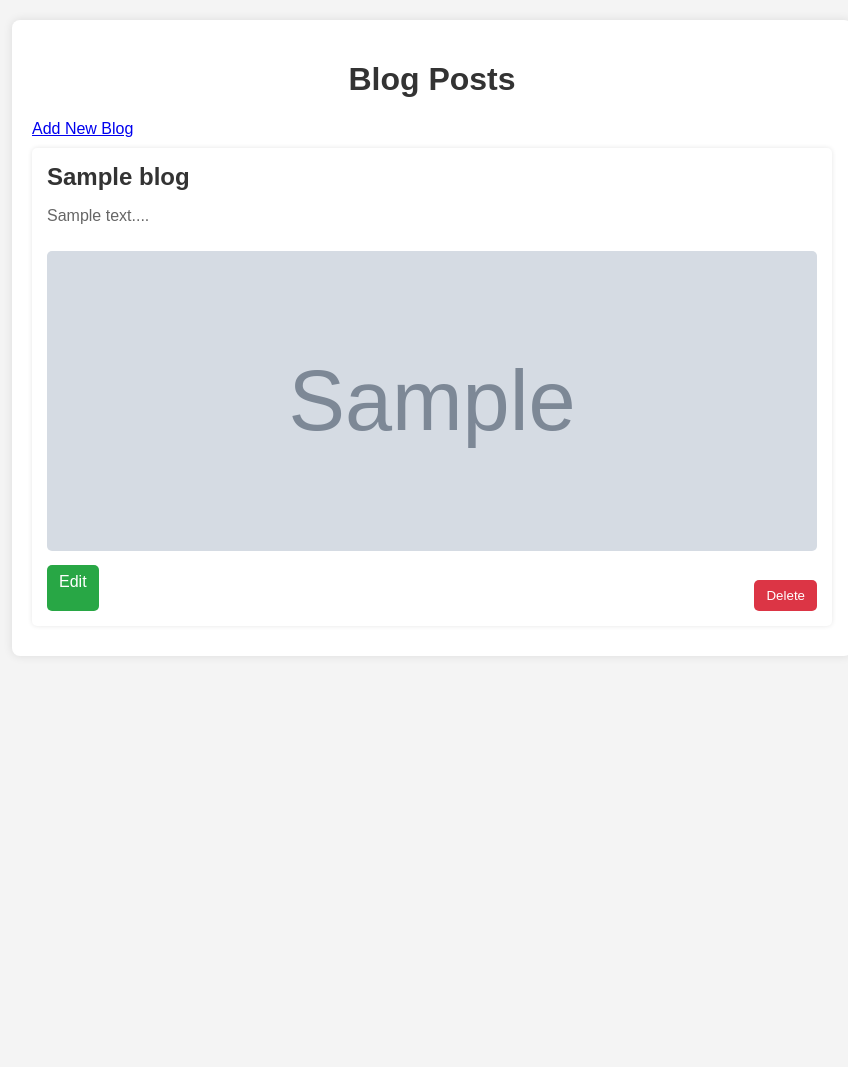
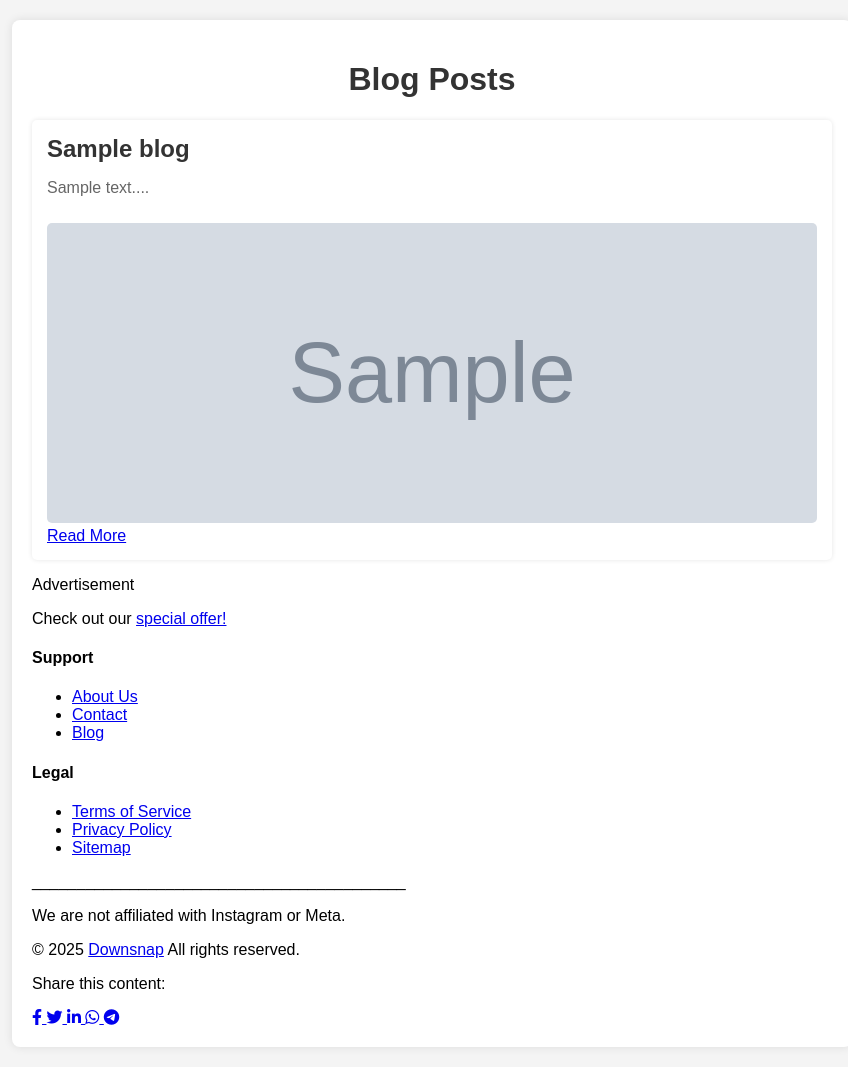
Before and after one commit to itsmethepalky/Downsnap, a Flask app: template templates/blog.html in a window 1280 px wide. Shown: the whole page, without its empty margins (208-1056 px from the left). Before the commit the page ends 611 px from the top, so only its background shows below. Run offline with Flask 2, Linux system fonts and the light colour scheme; the template is opened without the code that fills it: most values are stand-ins (such as "Sample title", 1, 10 or a date in 2020); grey boxes marked "Sample" are stand-in pictures.

Commit message:
Add files via upload

```diff
--- a/templates/blog.html
+++ b/templates/blog.html
@@ -9,22 +9,109 @@
 <body>
     <div class="container">
         <h1>Blog Posts</h1>
-        <a href="{{ url_for('add_blog') }}" class="action-buttons">Add New Blog</a>
         {% for blog in blogs %}
         <div class="blog-post">
             <h2>{{ blog.title }}</h2>
             <p>{{ blog.content[:100] }}...</p>
             {% if blog.image_url %}
             <img src="{{ blog.image_url }}" alt="Blog Image">
+
             {% endif %}
-            <div class="action-buttons">
-                <a href="{{ url_for('edit_blog', id=blog.id) }}">Edit</a>
+            <!-- Link to the full blog post -->
+            <a href="{{ url_for('view_blog', blog_id=blog.id) }}" class="read-more">Read More</a>
+        </div>
+
+  </body>
+  <div class="ad-container">
+    <script async src="https://pagead2.googlesyndication.com/pagead/js/adsbygoogle.js"></script>
+    <ins class="adsbygoogle"
+         style="display:block"
+         data-ad-client="ca-pub-XXXXXX"
+         data-ad-slot="XXXXXX"
+         data-ad-format="auto"></ins>
+    <script>
+         (adsbygoogle = window.adsbygoogle || []).push({});
+    </script>
+    <p>Advertisement</p>
+</div>
+
+<!-- For Sticky Ad Banner -->
+<div class="ad-banner">
+    <p>Check out our <a href="#">special offer!</a></p>
+</div>
+        <!-- Footer -->
+        <footer>
+            <div class="footer-container">
+
+
+                <div class="footer-section">
+                    <h4>Support</h4>
+                    <ul>
+                        <li><a href="{{ url_for('about') }}">About Us</a></li>
+                        <li><a href="{{ url_for('contact') }}">Contact</a></li>
+                        <li><a href="{{ url_for('blog') }}">Blog</a></li>
+                    </ul>
+                </div>
+                <div class="footer-section">
+                    <h4>Legal</h4>
+                    <ul>
+                        <li><a href="{{ url_for('terms') }}">Terms of Service</a></li>
+                        <li><a href="{{ url_for('privacy') }}">Privacy Policy</a></li>
+                         <li><a href="{{ url_for('sitemap') }}">Sitemap</a></li>
+                    </ul>
+
+               </div>
+
+
+               <div class="footer-bottom"
+            <p>__________________________________________</p>
+
+                <p>We are not affiliated with Instagram or Meta.</p>
+                <p>© 2025 <a href="/">Downsnap</a>  All rights reserved.</p>
+            </div>
+  <link href="https://cdnjs.cloudflare.com/ajax/libs/font-awesome/6.0.0/css/all.min.css" rel="stylesheet">
+
+<p class="share-text">Share this content:</p>
+<div class="social-buttons">
+    <!-- Facebook -->
+    <a href="https://www.facebook.com/sharer/sharer.php?u={{ url }}"
+       class="btn facebook" target="_blank" aria-label="Share on Facebook">
+       <i class="fab fa-facebook-f"></i>
+    </a>
+
+    <!-- Twitter -->
+    <a href="https://twitter.com/intent/tweet?url={{ url }}&text={{ title }}"
+       class="btn twitter" target="_blank" aria-label="Share on Twitter">
+       <i class="fab fa-twitter"></i>
+    </a>
+
+    <!-- LinkedIn -->
+    <a href="https://www.linkedin.com/sharing/share-offsite/?url={{ url }}"
+       class="btn linkedin" target="_blank" aria-label="Share on LinkedIn">
+       <i class="fab fa-linkedin-in"></i>
+    </a>
+
+    <!-- WhatsApp -->
+    <a href="https://api.whatsapp.com/send?text={{ title }} {{ url }}"
+       class="btn whatsapp" target="_blank" aria-label="Share on WhatsApp">
+       <i class="fab fa-whatsapp"></i>
+    </a>
+
+    <!-- Telegram -->
+    <a href="https://t.me/share/url?url={{ url }}&text={{ title }}"
+       class="btn telegram" target="_blank" aria-label="Share on Telegram">
+       <i class="fab fa-telegram-plane"></i>
+    </a>
+</div>
+        </footer>
+</html>
+          <!--
+             <div class="action-buttons">
+                 <a href="{{ url_for('edit_blog', id=blog.id) }}">Edit</a>
                 <form action="{{ url_for('delete_blog', id=blog.id) }}" method="post">
                     <button type="submit">Delete</button>
                 </form>
-            </div>
-        </div>
         {% endfor %}
-    </div>
+    </div>--!>
 </body>
 </html>
```
Also changed, not shown: templates/index.html (+37 -8 lines), templates/view_blog.html (added, +18 -0 lines).
